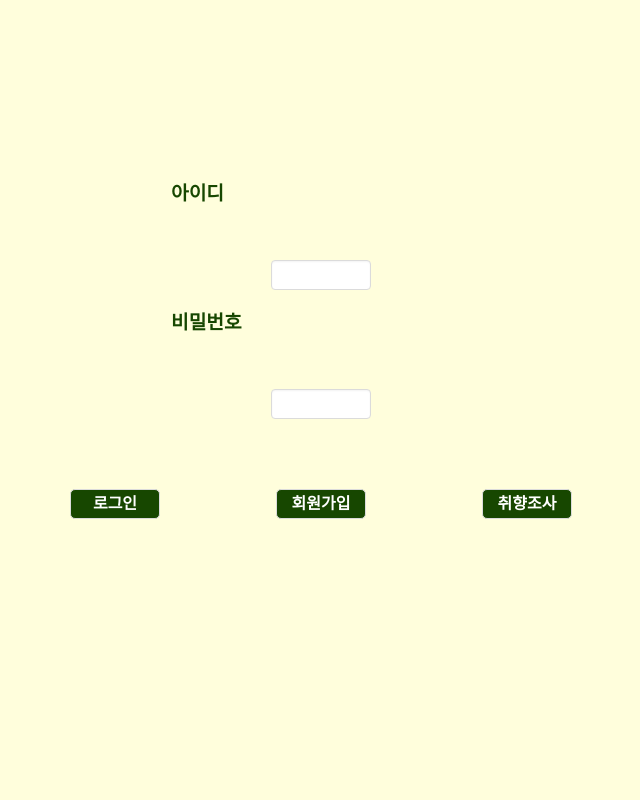
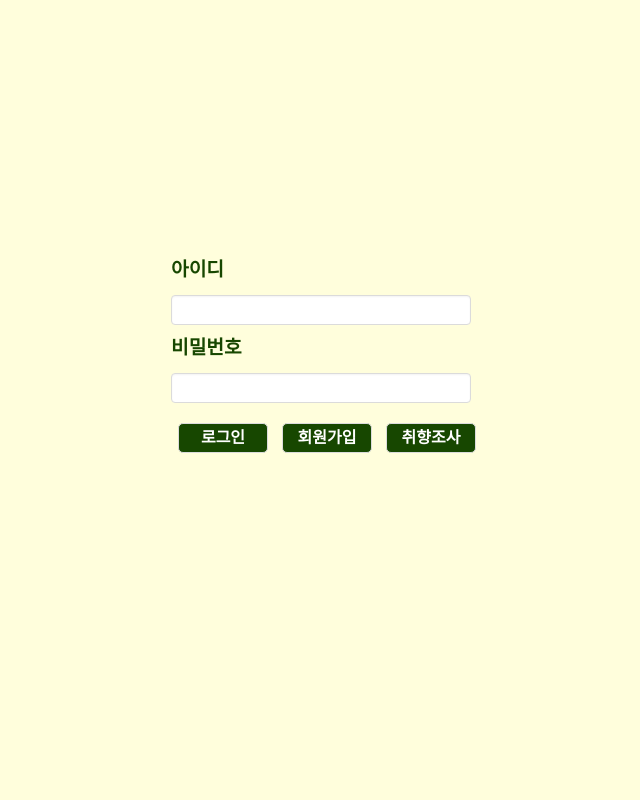
Before and after one commit to KiseongLee/jungle-trip, a Flask app: page /login in a window 1280 px wide. Shown: the whole page, without its empty margins (319-959 px from the left). Run offline with Flask 2, Linux system fonts and the light colour scheme; some libraries are stand-ins or nearby versions; some web fonts are replaced.

Commit message:
html, css 1차 작업 완료

```diff
--- a/static/style.css
+++ b/static/style.css
@@ -14,6 +14,12 @@ body {
 }
 .flex {
   display: flex;
+}
+.inputTag {
+  width: 300px;
+}
+.input_Tag {
+  width: 300px;
 }
 .inputForm {
   width: 100%;
@@ -35,11 +41,13 @@ body {
   height: 30px;
   margin-bottom: 10px;
 }
-
+.field {
+  width: 300px;
+}
 .loginButton {
   width: 90px;
   height: 30px;
-  margin: 0 2px;
+  margin: 10px 7px;
   color: white;
   background-color: #387700;
   font-weight: 600;
@@ -47,7 +55,7 @@ body {
 }
 
 .signButton {
-  width: 260px;
+  width: 300px;
   height: 40px;
   color: white;
   background-color: #387700;
@@ -97,9 +105,7 @@ body {
 .radio__text {
   padding-left: 10px;
 }
-.inputTag {
-  width: 300px;
-}
+
 .answer {
   background-color: transparent;
   border: none;
--- a/templates/login.html
+++ b/templates/login.html
@@ -1,28 +1,28 @@
 {% extends "base.html" %}
 {% block content %}
         <div class="inputForm">
-            <div class="inputTag">
+            <div class="input_Tag">
                 <label class="label">아이디</label>
-                <div class="control has-icons-left has-icons-right">
-                <input class="input loginInput" type="text"  >
+                <div class="has-icons-left has-icons-right">
+                    <input class="input loginInput" type="text" >
                 </div>
             </div>
 
-            <div class="inputTag">
+            <div class="input_Tag">
                 <label class="label">비밀번호</label>
-                <div class="control has-icons-left has-icons-right">
-                <input class="input loginInput " type="password">
+                <div class="has-icons-left has-icons-right">
+                    <input class="input loginInput " type="password">
                 </div>
             </div>
 
             <div class="field is-grouped flex">
-                <div class="control">
+                <div class="">
                     <button class="button loginButton">로그인</button>
                 </div>
-                <div class="control">
+                <div class="">
                     <button class="button loginButton">회원가입</button>
                 </div>
-                <div class="control">
+                <div class="">
                     <button class="button loginButton">취향조사</button>
                 </div>
             </div>
```
Also changed, not shown: templates/sign.html (+8 -16 lines).
